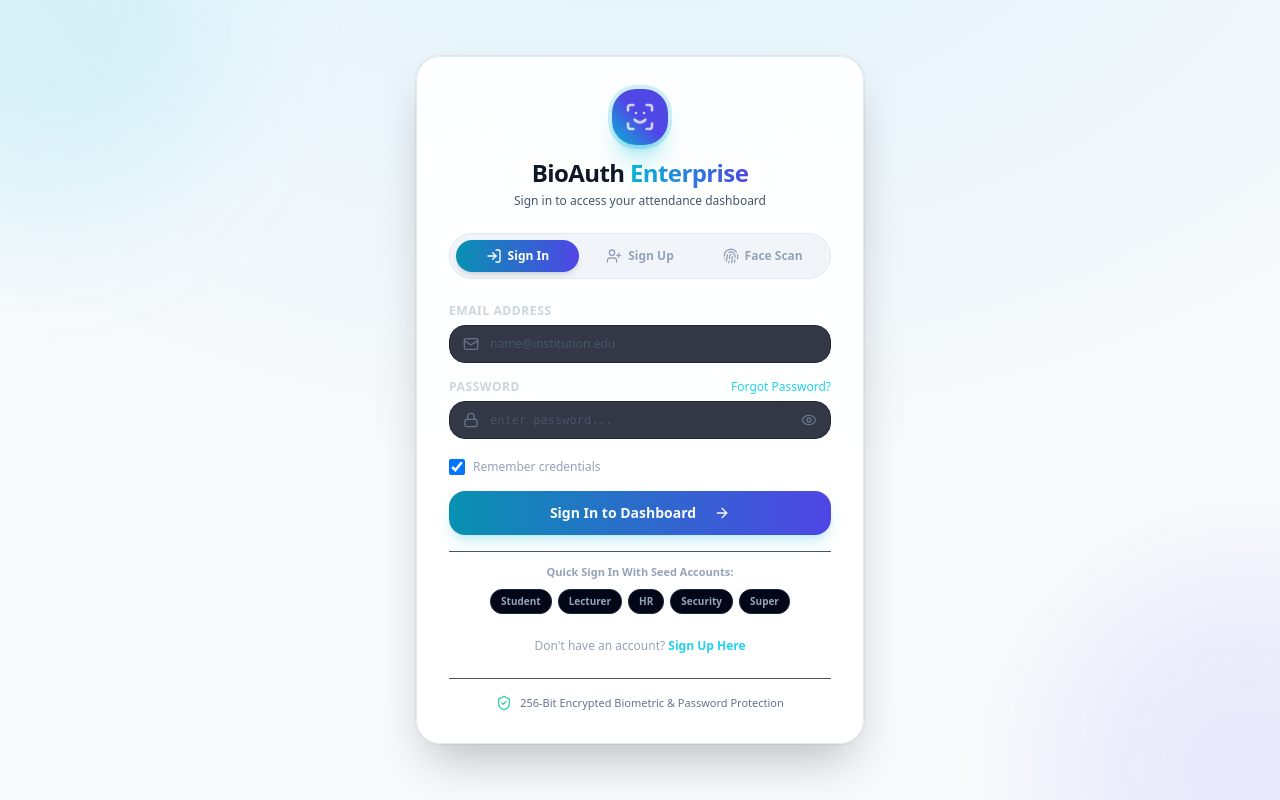
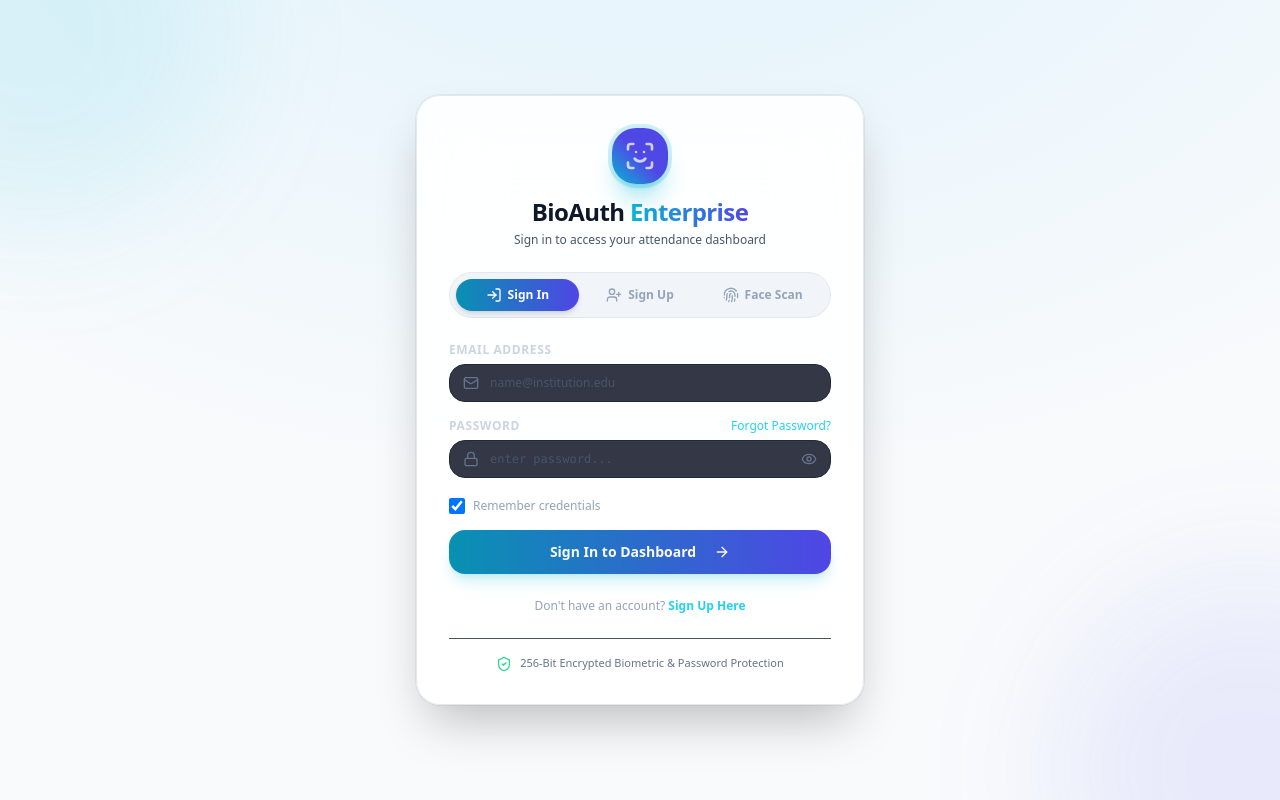
Before and after one commit to achaekevin/Facial-recognition-attendance-system, a React (Vite) app in the folder frontend/: page /login in a window 1280 px wide. Built offline with nearby package versions, Linux system fonts and the light colour scheme; the HTML template or start-up script is replaced by a standard one.

Commit message:
security: Remove auto-fill helper buttons from login page

```diff
--- a/frontend/src/features/auth/LoginPage.tsx
+++ b/frontend/src/features/auth/LoginPage.tsx
@@ -495,26 +495,7 @@ export const LoginPage: React.FC = () => {
               <ArrowRight className="w-4 h-4 ml-2" />
             </Button>
 
-            {/* Quick Demo Seed Selector */}
-            <div className="pt-3 border-t border-slate-800/80 text-center">
-              <p className="text-[11px] font-semibold text-slate-400 mb-2">Quick Sign In With Seed Accounts:</p>
-              <div className="flex flex-wrap justify-center gap-1.5">
-                {availableRoles.map((r) => (
-                  <button
-                    key={r.role}
-                    type="button"
-                    onClick={() => handleQuickSeedFill(r)}
-                    className={`text-[10px] font-semibold px-2.5 py-1 rounded-lg border transition-all ${
-                      selectedRole === r.role && email === r.defaultEmail
-                        ? 'bg-cyan-500/20 text-cyan-300 border-cyan-500/40'
-                        : 'bg-slate-950 text-slate-400 border-slate-800 hover:text-white'
-                    }`}
-                  >
-                    {r.label.split(' ')[0]}
-                  </button>
-                ))}
-              </div>
-            </div>
+
 
             <div className="text-center pt-2">
               <p className="text-xs text-slate-400">
```
